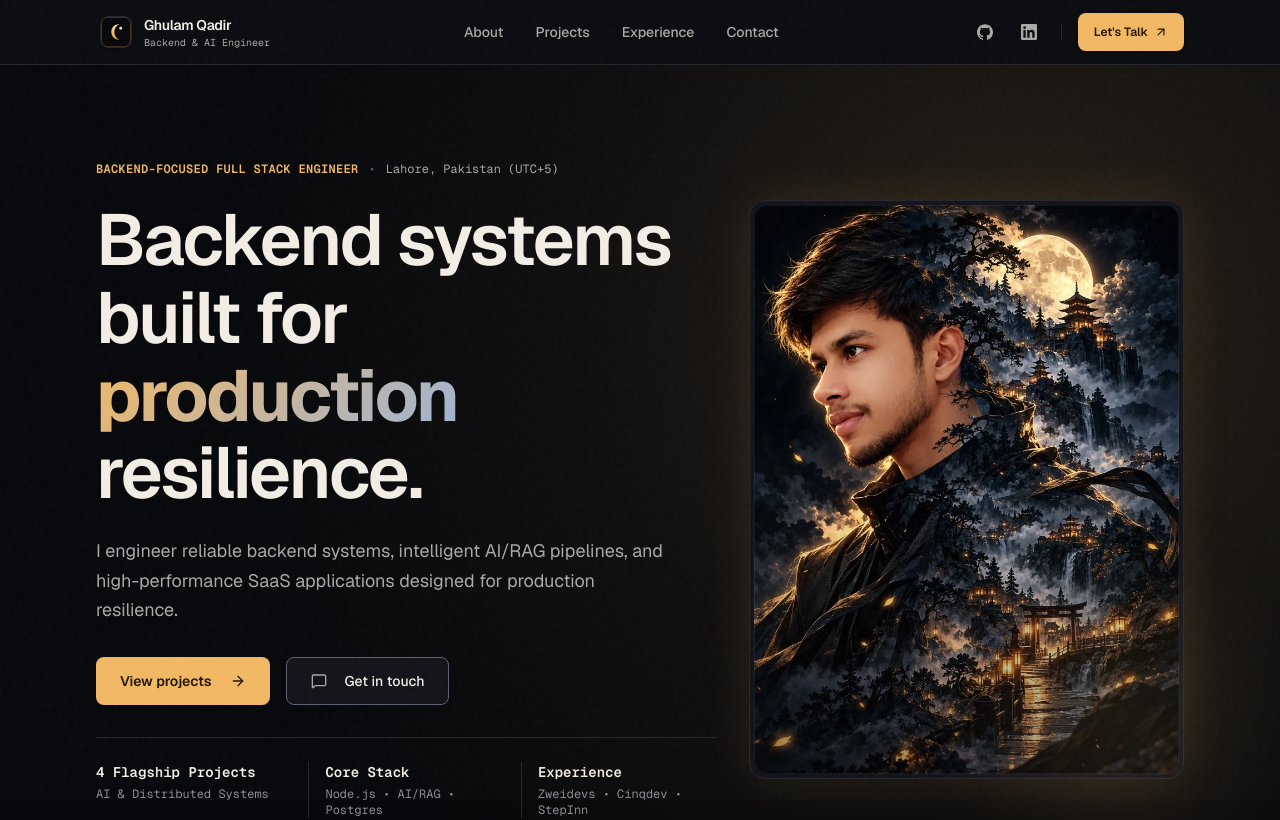
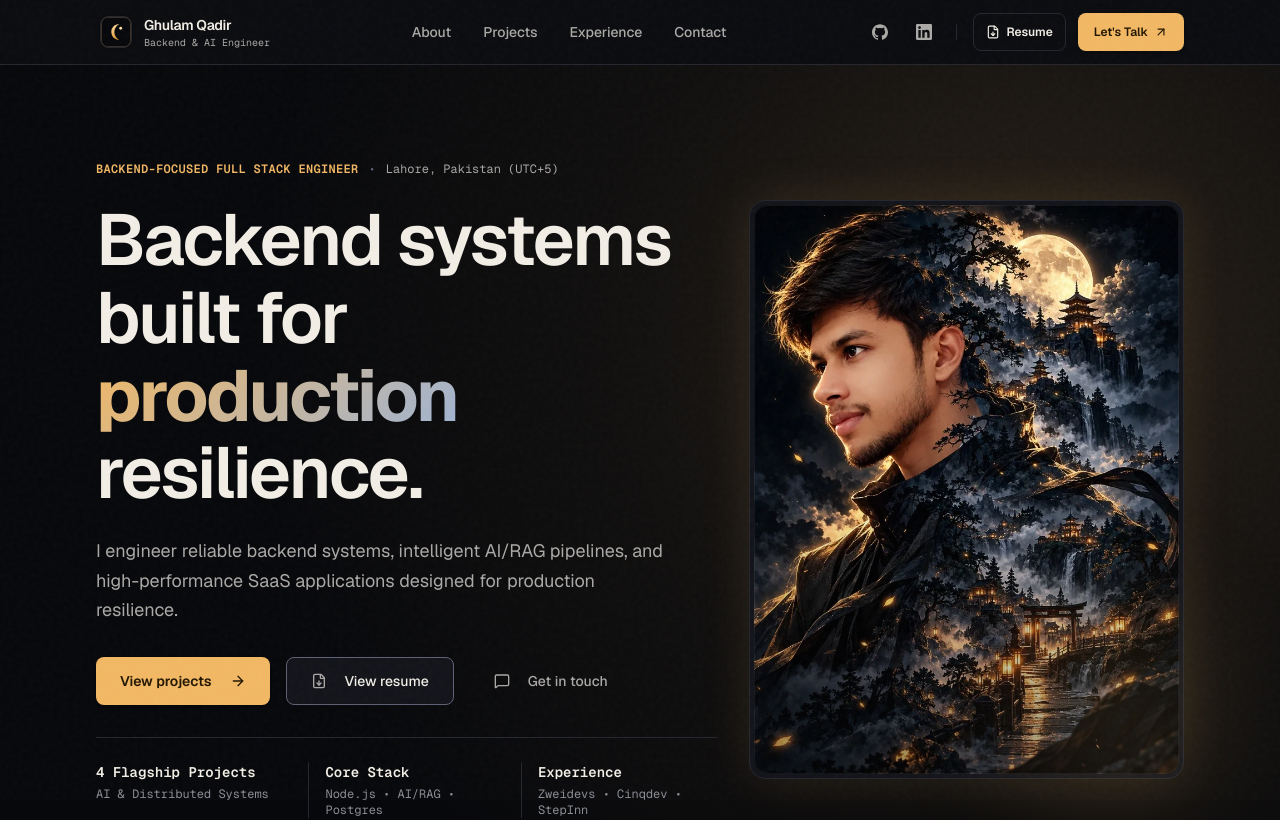
Before and after one commit to mghulamqadir/mghulamqadir1, a Next.js app: page / in a window 1280 px wide. Shown: the top 820 px of the page. Built offline with nearby package versions, Linux system fonts and the light colour scheme; no server answers.

Commit message:
feat: add resume download functionality and update footer, header, and mobile navigation

```diff
--- a/components/layout/footer.tsx
+++ b/components/layout/footer.tsx
@@ -1,7 +1,8 @@
 import React from "react";
 import Link from "next/link";
-import { Mail, ArrowUpRight } from "lucide-react";
+import { Mail, ArrowUpRight, FileDown } from "lucide-react";
 import { GitHubIcon, LinkedInIcon } from "@/components/ui/icons";
+import { BRAND_CONFIG } from "@/components/portfolio/brand-config";
 
 export function Footer() {
   const currentYear = new Date().getFullYear();
@@ -51,6 +52,15 @@ export function Footer() {
               <Mail className="w-4 h-4" aria-hidden="true" />
               <span>Email</span>
             </Link>
+            <a
+              href={BRAND_CONFIG.resume.href}
+              target="_blank"
+              rel="noopener noreferrer"
+              className="flex items-center gap-2 text-sm text-text-muted hover:text-text transition-colors min-h-[44px] py-2"
+            >
+              <FileDown className="w-4 h-4" aria-hidden="true" />
+              <span>Resume PDF</span>
+            </a>
           </div>
         </div>
 
--- a/components/layout/header.tsx
+++ b/components/layout/header.tsx
@@ -3,12 +3,13 @@
 import React from "react";
 import Link from "next/link";
 import { usePathname } from "next/navigation";
-import { ArrowUpRight } from "lucide-react";
+import { ArrowUpRight, FileDown } from "lucide-react";
 import { MobileNav } from "./mobile-nav";
 import { Button } from "@/components/ui/button";
 import { GitHubIcon, LinkedInIcon } from "@/components/ui/icons";
 import { cn } from "@/lib/utils";
 import { BrandMark } from "@/components/brand/brand-mark";
+import { BRAND_CONFIG } from "@/components/portfolio/brand-config";
 
 const NAV_ITEMS = [
   { label: "About", href: "/about" },
@@ -96,6 +97,17 @@ export function Header() {
           <div className="h-4 w-px bg-border mx-1" aria-hidden="true" />
 
           <Button
+            variant="outline"
+            size="sm"
+            href={BRAND_CONFIG.resume.href}
+            external
+            className="text-xs font-semibold px-3 min-h-[38px]"
+          >
+            <FileDown className="w-3.5 h-3.5" aria-hidden="true" />
+            <span>Resume</span>
+          </Button>
+
+          <Button
             variant="primary"
             size="sm"
             href="/contact"
--- a/components/layout/mobile-nav.tsx
+++ b/components/layout/mobile-nav.tsx
@@ -3,9 +3,10 @@
 import React, { useState, useEffect, useRef } from "react";
 import Link from "next/link";
 import { usePathname } from "next/navigation";
-import { Menu, X, ArrowRight, MessageSquare } from "lucide-react";
+import { Menu, X, ArrowRight, FileDown, MessageSquare } from "lucide-react";
 import { Button } from "@/components/ui/button";
 import { GitHubIcon, LinkedInIcon } from "@/components/ui/icons";
+import { BRAND_CONFIG } from "@/components/portfolio/brand-config";
 
 interface NavItem {
   label: string;
@@ -147,6 +148,18 @@ export function MobileNav() {
             </div>
 
             <Button
+              variant="outline"
+              size="lg"
+              href={BRAND_CONFIG.resume.href}
+              external
+              className="w-full"
+              onClick={close}
+            >
+              <FileDown className="w-4 h-4 mr-2" aria-hidden="true" />
+              View Resume
+            </Button>
+
+            <Button
               variant="primary"
               size="lg"
               href="/contact"
--- a/components/portfolio/brand-config.ts
+++ b/components/portfolio/brand-config.ts
@@ -18,6 +18,10 @@ export const BRAND_CONFIG = {
     height: 1024,
     alt: "Portrait of Ghulam Qadir with a moonlit mountain temple scene blended into his silhouette",
   },
+  resume: {
+    href: "/resume/ghulam-qadir-resume.pdf",
+    filename: "Ghulam-Qadir-Resume.pdf",
+  },
   bioSentence:
     "I engineer reliable backend systems, intelligent AI/RAG pipelines, and high-performance SaaS applications designed for production resilience.",
 };
--- a/components/portfolio/hero.tsx
+++ b/components/portfolio/hero.tsx
@@ -1,6 +1,6 @@
 import React from "react";
 import Image from "next/image";
-import { ArrowRight, MessageSquare } from "lucide-react";
+import { ArrowRight, FileDown, MessageSquare } from "lucide-react";
 import { Button } from "@/components/ui/button";
 import { Container } from "@/components/ui/container";
 import { BRAND_CONFIG } from "./brand-config";
@@ -51,6 +51,16 @@ export function Hero() {
               </Button>
               <Button
                 variant="secondary"
+                size="lg"
+                href={BRAND_CONFIG.resume.href}
+                external
+                className="w-full sm:w-auto min-h-[48px] px-6 text-sm font-medium"
+              >
+                <FileDown className="w-4 h-4 mr-2 text-text-muted" aria-hidden="true" />
+                <span>View resume</span>
+              </Button>
+              <Button
+                variant="ghost"
                 size="lg"
                 href="/contact"
                 className="w-full sm:w-auto min-h-[48px] px-6 text-sm font-medium"
```
Also changed, not shown: 1 other file (tests, documents, lock files or other folders).
